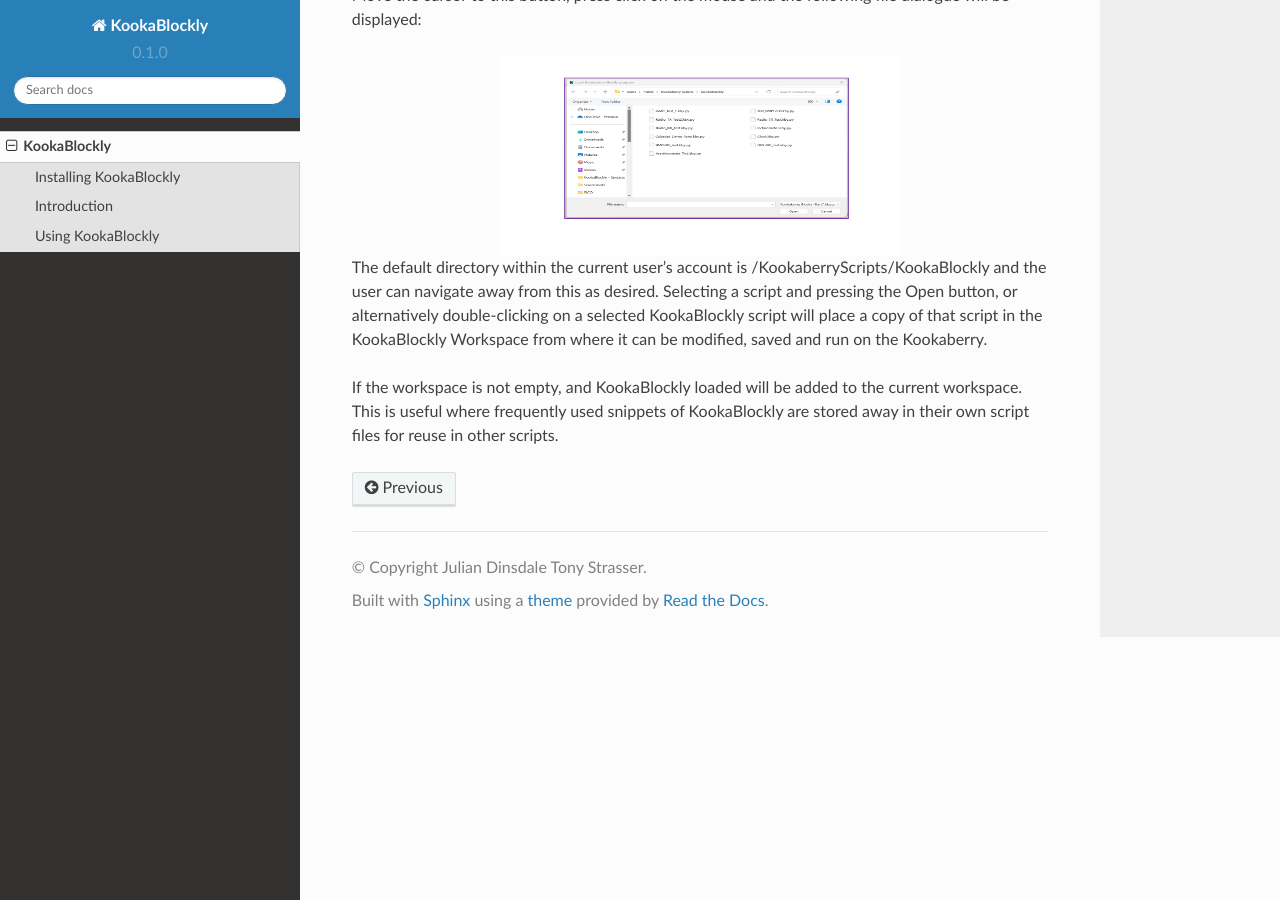
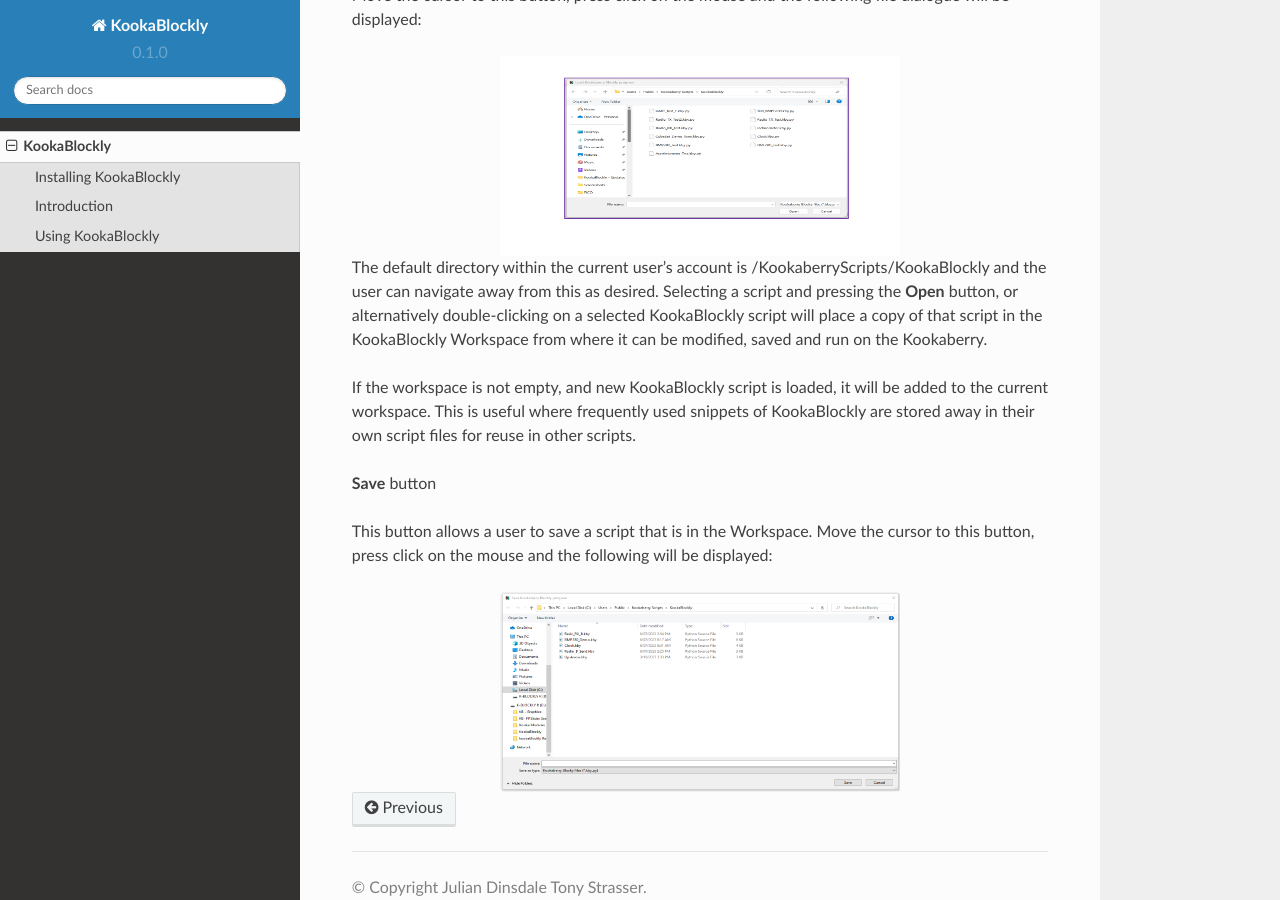
Before and after one commit to JulianDinsdale/KookaBlockly, a Sphinx documentation site: the page built from docs/source/KookaBlockly_Overview.rst, in a window 1280 px wide and 900 px high, scrolled down 2747 px. Built offline with Sphinx 7.4.7 and the Read the Docs theme 2.0.0, drawn with Linux system fonts in a browser that asks for light colours.

Commit message:
save button screen

```diff
--- a/docs/source/KookaBlockly_Overview.rst
+++ b/docs/source/KookaBlockly_Overview.rst
@@ -106,9 +106,20 @@
     :alt: Load button display
 
 The default directory within the current user’s account is /KookaberryScripts/KookaBlockly and the user can navigate away
-from this as desired.  Selecting a script and pressing the Open button, or alternatively double-clicking on a selected
+from this as desired.  Selecting a script and pressing the **Open** button, or alternatively double-clicking on a selected
 KookaBlockly script will place a copy of that script in the KookaBlockly Workspace from where it can be modified, saved
 and run on the Kookaberry.
 
-If the workspace is not empty, and KookaBlockly loaded will be added to the current workspace.  This is useful where
-frequently used snippets of KookaBlockly are stored away in their own script files for reuse in other scripts.
+If the workspace is not empty, and new KookaBlockly script is loaded, it will be added to the current workspace.  This is
+useful where frequently used snippets of KookaBlockly are stored away in their own script files for reuse in other scripts.
+
+**Save** button
+
+This button allows a user to save a script that is in the Workspace.  Move the cursor to this button, press click on the
+mouse and the following will be displayed:
+
+.. image:: images/Save.png
+    :width: 400
+    :height: 200
+    :align: center
+    :alt: Save screen pane
```
Also changed, not shown: docs/source/images/Save.png (added).
